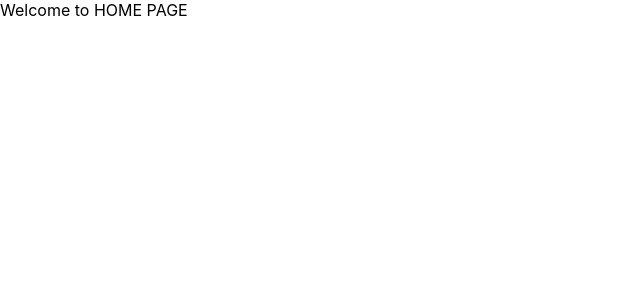
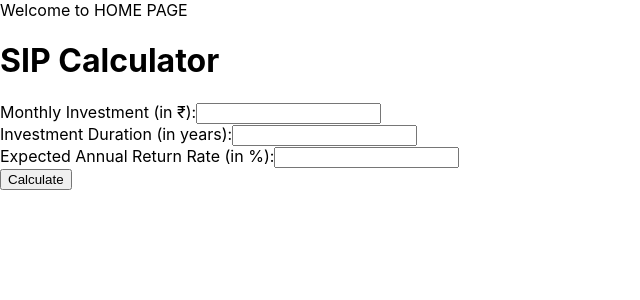
Before and after one commit to amritkr1999/Finance-Planner, a React (Create React App) app in the folder FP-UI/fp-ui/: page /sip in a window 1280 px wide. Shown: the top 300 px of the page, without its empty margins (0-640 px from the left). Built offline with nearby package versions, Linux system fonts and the light colour scheme.

Commit message:
sip calculator added

```diff
--- a/FP-UI/fp-ui/src/App.js
+++ b/FP-UI/fp-ui/src/App.js
@@ -1,6 +1,7 @@
 import { BrowserRouter, Routes, Route } from "react-router-dom";
 import Dashboard from "./components/Dashboard";
 import Profile from "./components/Profile";
+import SIPCalculator from "./components/sipCalculator"
 
 function App() {
   //
@@ -10,6 +11,7 @@ function App() {
     <Routes>
       <Route path="/" element={<Dashboard />} />
       <Route path="/profile" element={<Profile />} />
+      <Route path="/sip" element={<SIPCalculator />} />
       {/* Add a NotFound route if needed */}
     </Routes>
   </BrowserRouter>
--- a/FP-UI/fp-ui/src/components/sipCalculator.js
+++ b/FP-UI/fp-ui/src/components/sipCalculator.js
@@ -1,10 +1,68 @@
-const sipCalculator = () => {
-  console.log("SIP Calculator");
+import React, { useState } from 'react';
+
+const SIPCalculator = () => {
+  const [monthlyInvestment, setMonthlyInvestment] = useState('');
+  const [investmentDuration, setInvestmentDuration] = useState('');
+  const [annualReturn, setAnnualReturn] = useState('');
+  const [futureValue, setFutureValue] = useState(null);
+
+  const calculateSIP = () => {
+    const P = parseFloat(monthlyInvestment);
+    const n = parseFloat(investmentDuration) * 12; // Convert years to months
+    const r = parseFloat(annualReturn) / 100 / 12; // Monthly interest rate
+
+    if (isNaN(P) || isNaN(n) || isNaN(r) || r <= 0) {
+      alert('Please enter valid values.');
+      return;
+    }
+
+    let totalFutureValue = 0;
+    for (let month = 1; month <= n; month++) {
+      totalFutureValue += P * Math.pow(1 + r, month);
+    }
+
+    setFutureValue(totalFutureValue.toFixed(2));
+  };
 
   return (
     <div>
-      <h1>Welcome to the SIP Calculator</h1>
+      <h1>SIP Calculator</h1>
+      <label>
+        Monthly Investment (in ₹):
+        <input
+          type="number"
+          value={monthlyInvestment}
+          onChange={(e) => setMonthlyInvestment(e.target.value)}
+          required
+        />
+      </label>
+      <br />
+      <label>
+        Investment Duration (in years):
+        <input
+          type="number"
+          value={investmentDuration}
+          onChange={(e) => setInvestmentDuration(e.target.value)}
+          required
+        />
+      </label>
+      <br />
+      <label>
+        Expected Annual Return Rate (in %):
+        <input
+          type="number"
+          value={annualReturn}
+          onChange={(e) => setAnnualReturn(e.target.value)}
+          required
+        />
+      </label>
+      <br />
+      <button onClick={calculateSIP}>Calculate</button>
+      {futureValue !== null && (
+        <h2>Future Value of Investment: ₹{futureValue}</h2>
+      )}
     </div>
   );
 };
-export default sipCalculator;
+
+export default SIPCalculator;
```
